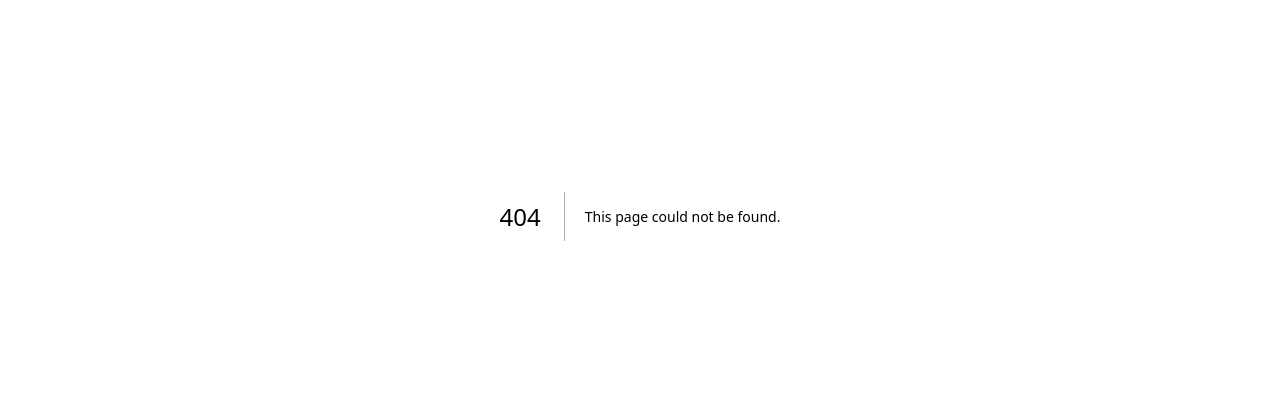
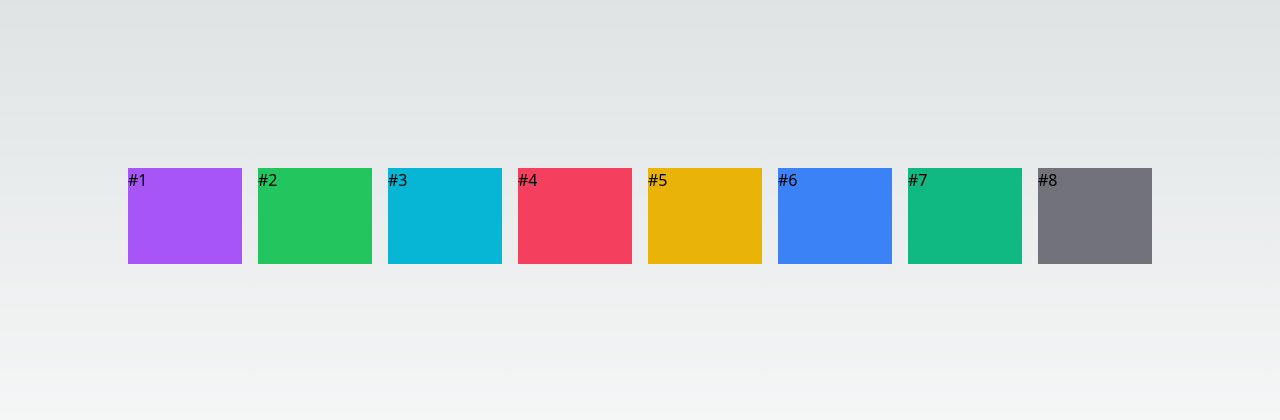
Before and after one commit to dioScar90/react-next, a Next.js app in the folder app-inicial/: page /layout in a window 1280 px wide. Before the commit this address had no page. Shown: the part 184-604 px from the top of the page. Built offline with nearby package versions, Linux system fonts and the light colour scheme.

Commit message:
aula 4 parcial

```diff
--- /dev/null
+++ b/app-inicial/src/components/layout/Grid.tsx
@@ -0,0 +1,26 @@
+interface GridProps {
+    cols?: number
+    sm?: number
+    md?: number
+    lg?: number
+    xl?: number
+    xl2?: number
+    children: any
+}
+
+export default function Grid(props: GridProps) {
+    //grid-cols-1 sm:grid-cols-2 lg:grid-cols-4
+    return (
+        <div className={`
+            grid grid-cols-${props.cols ?? 1}
+            ${props.sm ? `sm:grid-cols-${props.sm}` : ''}
+            ${props.md ? `md:grid-cols-${props.md}` : ''}
+            ${props.lg ? `lg:grid-cols-${props.lg}` : ''}
+            ${props.xl ? `xl:grid-cols-${props.xl}` : ''}
+            ${props.xl2 ? `2xl:grid-cols-${props.xl2}` : ''}
+            gap-4 w-full
+        `}>
+            {props.children}
+        </div>
+    )
+}
--- /dev/null
+++ b/app-inicial/src/components/starwars/Personagens.tsx
@@ -0,0 +1,24 @@
+export default function Personagens() {
+    async function simularChamadaAPI() {
+        return new Promise(resolve => {
+            setTimeout(() => {
+                resolve(1);
+            }, 6000)
+        })
+    }
+
+    async function obterPersonagens() {
+        console.log("Início da chamada...");
+        await simularChamadaAPI();
+        console.log("Fim da chamada.");
+    }
+
+    return (
+        <div>
+            <h1>Personagens</h1>
+            <button onClick={obterPersonagens} className="bg-blue-500 p-2">
+                Obter
+            </button>
+        </div>
+    )
+}
--- /dev/null
+++ b/app-inicial/src/pages/layout/index.tsx
@@ -0,0 +1,22 @@
+import Grid from "@/components/layout/Grid";
+
+export default function PaginaLayout() {
+    return (
+        <div className={`
+            flex flex-col justify-center items-center h-screen
+        `}>
+            <div className="w-[90%] lg:w-4/5">
+                <Grid sm={2} md={4} lg={8}>
+                    <div className="h-24 w-full bg-purple-500">#1</div>
+                    <div className="h-24 w-full bg-green-500">#2</div>
+                    <div className="h-24 w-full bg-cyan-500">#3</div>
+                    <div className="h-24 w-full bg-rose-500">#4</div>
+                    <div className="h-24 w-full bg-yellow-500">#5</div>
+                    <div className="h-24 w-full bg-blue-500">#6</div>
+                    <div className="h-24 w-full bg-emerald-500">#7</div>
+                    <div className="h-24 w-full bg-zinc-500">#8</div>
+                </Grid>
+            </div>
+        </div>
+    )
+}
--- /dev/null
+++ b/app-inicial/src/pages/starwars/index.tsx
@@ -0,0 +1,10 @@
+import Personagens from "@/components/starwars/Personagens";
+
+export default function PaginaStarWars() {
+
+    return (
+        <div className="flex justify-center items-center h-screen">
+            <Personagens />
+        </div>
+    )
+}
--- a/app-inicial/tailwind.config.js
+++ b/app-inicial/tailwind.config.js
@@ -4,6 +4,16 @@
     './src/pages/**/*.{js,ts,jsx,tsx,mdx}',
     './src/components/**/*.{js,ts,jsx,tsx,mdx}',
     './src/app/**/*.{js,ts,jsx,tsx,mdx}',
+  ],
+  safelist: [
+    /**
+     * Classes que obrigatoriamente estarão disponíveis
+     * na aplicação quando estiver em produção.
+     */
+    {
+      pattern: /^grid-cols-/,
+      variants: ["sm", "md", "lg", "xl", "2xl"]
+    }
   ],
   theme: {
     extend: {
```
Also changed, not shown: 1 other file (tests, documents, lock files or other folders).
